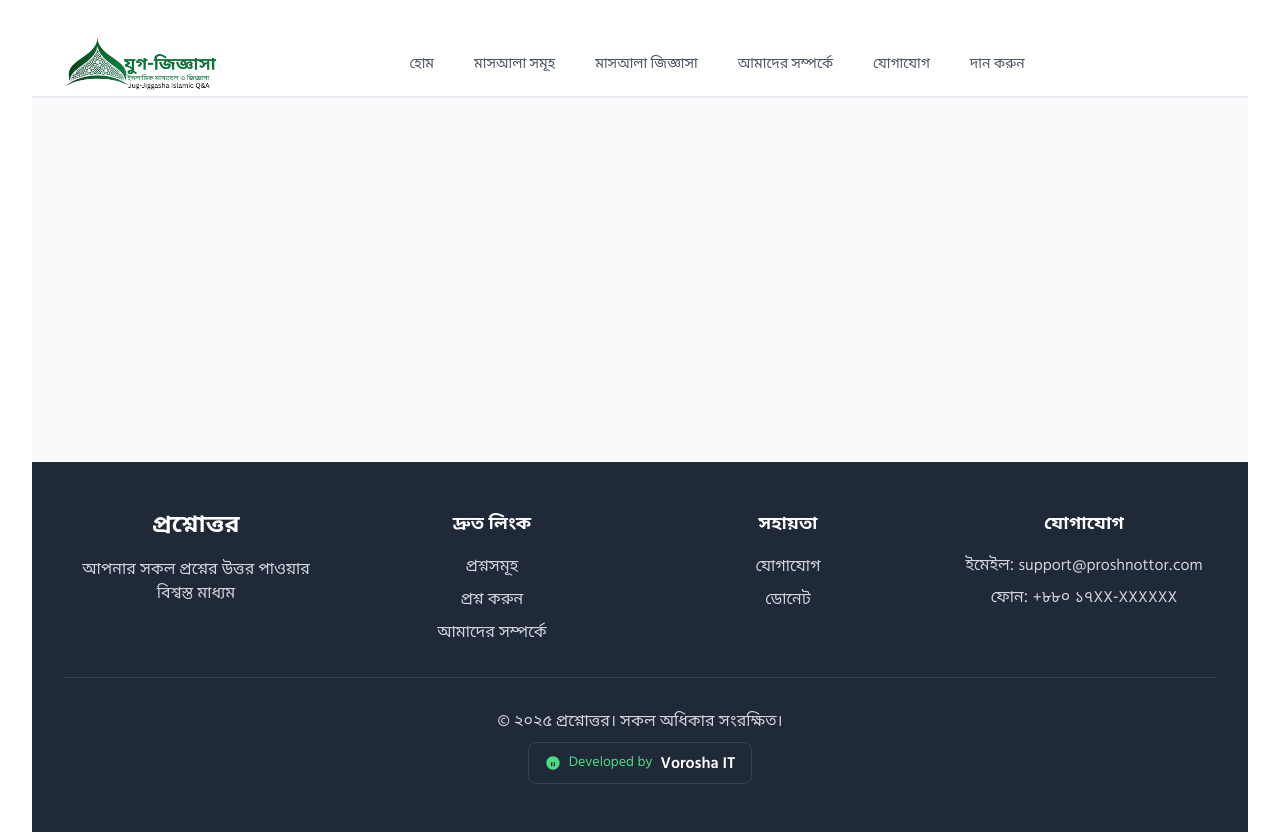
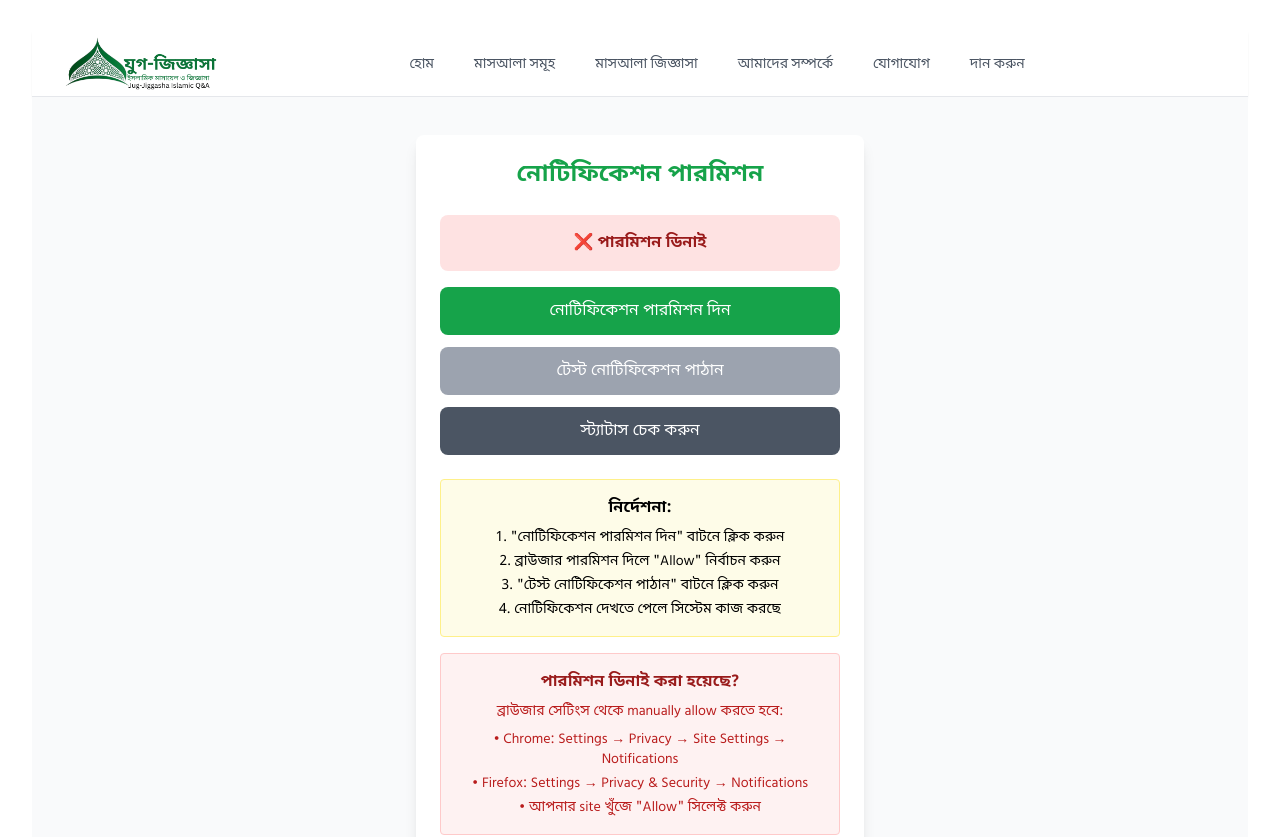
Before and after one commit to Abubakar-88/jugjiggasha, a React (Vite) app: page /notification-permission in a window 1280 px wide. Shown: the top 837 px of the page. Built offline with nearby package versions, Linux system fonts and the light colour scheme.

Commit message:
notification test file added

```diff
--- a/src/App.jsx
+++ b/src/App.jsx
@@ -14,6 +14,7 @@ import QuestionDetail from './pages/QuestionDetail';
 import Donate from './pages/Donate';
 import Contact from './pages/Contact';
  import AdminPanel from './pages/AdminPanel';
+import NotificationPermission from './components/NotificationPermission';
 
 function App() {
 
@@ -50,6 +51,7 @@ function App() {
             <Route path="/ask-islamic-question" element={<AskIslamicQuestion />} />
             <Route path="/donate" element={<Donate />} />
              <Route path="/admin" element={<AdminPanel />} />
+             <Route path="/notification-permission" element={<NotificationPermission />} />
            <Route
               path="/admin/*"
               element={
--- /dev/null
+++ b/src/components/NotificationPermission.js
@@ -0,0 +1,157 @@
+import React, { useState, useEffect } from 'react';
+
+
+const NotificationPermission = () => {
+  const [permission, setPermission] = useState('default');
+  const [message, setMessage] = useState('');
+
+  useEffect(() => {
+    checkPermission();
+  }, []);
+
+  const checkPermission = () => {
+    if ('Notification' in window) {
+      setPermission(Notification.permission);
+    } else {
+      setMessage('ব্রাউজার নোটিফিকেশন সাপোর্ট করে না');
+    }
+  };
+
+  const allowNotifications = async () => {
+    try {
+      if (!('Notification' in window)) {
+        setMessage('এই ব্রাউজার নোটিফিকেশন সাপোর্ট করে না');
+        return;
+      }
+
+      const result = await Notification.requestPermission();
+      setPermission(result);
+
+      if (result === 'granted') {
+        setMessage('✅ নোটিফিকেশন পারমিশন অলাউড হয়েছে!');
+
+        // Test notification
+        if ('serviceWorker' in navigator) {
+          const registration = await navigator.serviceWorker.ready;
+          await registration.showNotification('টেস্ট সফল!', {
+            body: 'নোটিফিকেশন সিস্টেম কাজ করছে। শনিবার রাত ১১:১৬টায় অটো নোটিফিকেশন যাবে।',
+            icon: '/icon-192x192.png',
+            tag: 'test-success'
+          });
+        }
+      } else if (result === 'denied') {
+        setMessage('❌ পারমিশন ডিনাই করা হয়েছে। ব্রাউজার সেটিংস থেকে manually allow করতে হবে।');
+      } else {
+        setMessage('⚠️ পারমিশন দেওয়া হয়নি। আবার চেষ্টা করুন।');
+      }
+    } catch (error) {
+      setMessage('❌ Error: ' + error.message);
+    }
+  };
+
+  const testNotification = async () => {
+    if (permission !== 'granted') {
+      setMessage('প্রথমে নোটিফিকেশন পারমিশন দিন');
+      return;
+    }
+
+    try {
+      if ('serviceWorker' in navigator) {
+        const registration = await navigator.serviceWorker.ready;
+        await registration.showNotification('সাপ্তাহিক মজলিসের আমন্ত্রণ', {
+          body: 'আজ শনিবার মাগরিবের পর দ্বীনী মজলিস অনুষ্ঠিত হবে। সকলকে উপস্থিত হওয়ার জন্য বিশেষ অনুরোধ।',
+          icon: '/icon-192x192.png',
+          actions: [
+            { action: 'view', title: 'বিস্তারিত দেখুন' },
+            { action: 'dismiss', title: 'বন্ধ করুন' }
+          ]
+        });
+        setMessage('✅ টেস্ট নোটিফিকেশন পাঠানো হয়েছে!');
+      }
+    } catch (error) {
+      setMessage('❌ নোটিফিকেশন পাঠানো যায়নি: ' + error.message);
+    }
+  };
+
+  return (
+    <div className="min-h-screen bg-gray-50 flex items-center justify-center p-4">
+      <div className="max-w-md w-full bg-white rounded-lg shadow-lg p-6">
+        <h1 className="text-2xl font-bold text-center mb-6 bangla-text text-green-600">
+          নোটিফিকেশন পারমিশন
+        </h1>
+
+        {/* Status */}
+        <div className={`p-4 rounded-lg mb-4 text-center ${
+          permission === 'granted' ? 'bg-green-100 text-green-800' :
+          permission === 'denied' ? 'bg-red-100 text-red-800' :
+          'bg-yellow-100 text-yellow-800'
+        }`}>
+          <p className="font-semibold bangla-text">
+            {permission === 'granted' ? '✅ পারমিশন অলাউড' :
+             permission === 'denied' ? '❌ পারমিশন ডিনাই' :
+             '⚠️ পারমিশন প্রয়োজন'}
+          </p>
+        </div>
+
+        {/* Message */}
+        {message && (
+          <div className="p-3 bg-blue-50 border border-blue-200 rounded mb-4">
+            <p className="text-sm bangla-text text-blue-800">{message}</p>
+          </div>
+        )}
+
+        {/* Buttons */}
+        <div className="space-y-3">
+          <button
+            onClick={allowNotifications}
+            className="w-full bg-green-600 hover:bg-green-700 text-white py-3 px-4 rounded-lg font-medium bangla-text transition-colors"
+          >
+            নোটিফিকেশন পারমিশন দিন
+          </button>
+
+          <button
+            onClick={testNotification}
+            disabled={permission !== 'granted'}
+            className="w-full bg-blue-600 hover:bg-blue-700 disabled:bg-gray-400 text-white py-3 px-4 rounded-lg font-medium bangla-text transition-colors"
+          >
+            টেস্ট নোটিফিকেশন পাঠান
+          </button>
+
+          <button
+            onClick={checkPermission}
+            className="w-full bg-gray-600 hover:bg-gray-700 text-white py-3 px-4 rounded-lg font-medium bangla-text transition-colors"
+          >
+            স্ট্যাটাস চেক করুন
+          </button>
+        </div>
+
+        {/* Instructions */}
+        <div className="mt-6 p-4 bg-yellow-50 border border-yellow-200 rounded">
+          <h3 className="font-semibold bangla-text mb-2">নির্দেশনা:</h3>
+          <ol className="text-sm bangla-text space-y-1">
+            <li>1. "নোটিফিকেশন পারমিশন দিন" বাটনে ক্লিক করুন</li>
+            <li>2. ব্রাউজার পারমিশন দিলে "Allow" নির্বাচন করুন</li>
+            <li>3. "টেস্ট নোটিফিকেশন পাঠান" বাটনে ক্লিক করুন</li>
+            <li>4. নোটিফিকেশন দেখতে পেলে সিস্টেম কাজ করছে</li>
+          </ol>
+        </div>
+
+        {permission === 'denied' && (
+          <div className="mt-4 p-4 bg-red-50 border border-red-200 rounded">
+            <h3 className="font-semibold bangla-text text-red-800 mb-2">পারমিশন ডিনাই করা হয়েছে?</h3>
+            <p className="text-sm bangla-text text-red-700">
+              ব্রাউজার সেটিংস থেকে manually allow করতে হবে:
+            </p>
+            <ul className="text-sm bangla-text text-red-700 mt-2 space-y-1">
+              <li>• Chrome: Settings → Privacy → Site Settings → Notifications</li>
+              <li>• Firefox: Settings → Privacy & Security → Notifications</li>
+              <li>• আপনার site খুঁজে "Allow" সিলেক্ট করুন</li>
+            </ul>
+          </div>
+        )}
+      </div>
+    </div>
+  );
+};
+
+export default NotificationPermission;
```
